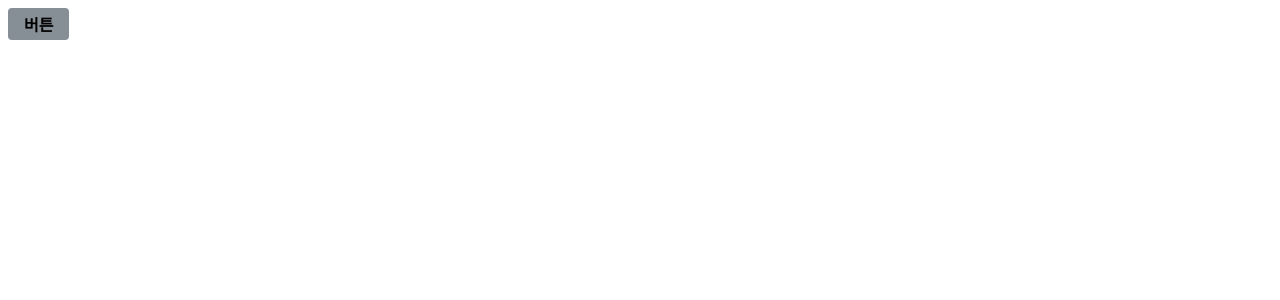
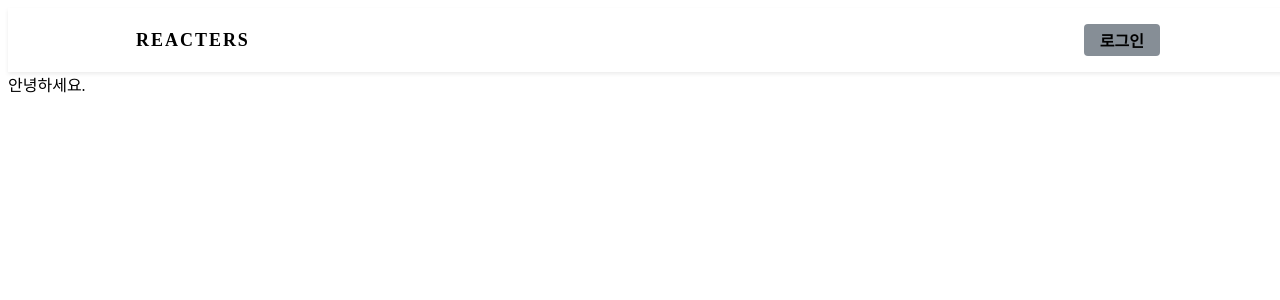
Before and after one commit to pic301/blog-frontend, a React (Create React App) app: page / in a window 1280 px wide. Shown: the top 300 px of the page. Built offline with nearby package versions, Linux system fonts and the light colour scheme; the HTML template or start-up script is replaced by a standard one.

Commit message:
Header Component

```diff
--- /dev/null
+++ b/src/components/common/Header.js
@@ -0,0 +1,49 @@
+import React from 'react';
+import styled from 'styled-components';
+import Button from './Button'
+import Responsive from './Responsive'
+
+
+const HeaderBlock = styled.div`
+    position: fixed;
+    width: 100%;
+    background: white;
+    box-shadow: 0px 2px 4px rgba(0, 0, 0, 0.08);
+
+`;
+const Wrapper = styled(Responsive)`
+    height: 4rem;
+    display: flex;
+    align-items: center;
+    justify-content: space-between;
+    .logo{
+        font-size: 1.124rem;
+        font-weight: 800;
+        letter-spacing: 2px;
+    }
+    .right{
+        display: flex;
+        align-items: center;
+    }
+`;
+const Spacer = styled.div`
+ height: 4rem;
+`;
+
+const Header = () => {
+    return (
+        <>
+        <HeaderBlock>
+            <Wrapper>
+                <div className='logo'>REACTERS</div>
+                <div className='right'>
+                    <Button>로그인</Button>
+                </div>
+            </Wrapper>
+        </HeaderBlock>
+        <Spacer/>
+        </>
+    );
+};
+
+export default Header;
--- /dev/null
+++ b/src/components/common/Responsive.js
@@ -0,0 +1,26 @@
+import React from 'react';
+import styled from 'styled-components';
+
+const ResponsiveBlock = styled.div`
+    padding-left: 1rem;
+    padding-right: 1rem;
+    width: 1024px;
+    margin: 0 auto;
+
+    @media (max-width: 1024px) {
+        width: 768px;
+    }
+    @media (max-width: 768px) {
+        width: 100%;
+    }
+
+`;
+
+
+
+
+const Responsive = ({children, ...rest}) => {
+    return  <ResponsiveBlock {...rest}>{children}</ResponsiveBlock>
+
+};
+export default Responsive;
--- a/src/pages/PostListPage.js
+++ b/src/pages/PostListPage.js
@@ -1,11 +1,13 @@
 import React from 'react';
-import Button from '../components/common/Button'
+import Header from '../components/common/Header'
+
 
 const PostListPage = () => {
     return (
-        <div>
-            <Button>버튼</Button>
-        </div>
+        <>
+          <Header />
+          <div>안녕하세요.</div>
+        </>
     );
 };
 
```
Also changed, not shown: src/components/base/Header.js (deleted, +0 -16 lines).
